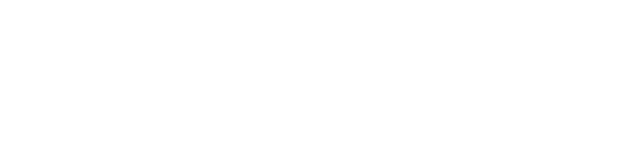
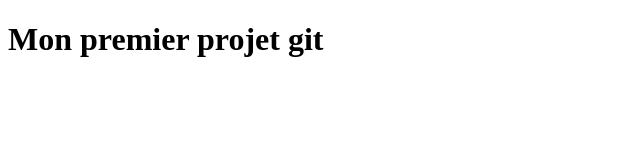
Before and after one commit to Benjamingllm/cours-git, a plain HTML site: page index.html in a window 1280 px wide. Shown: the whole page, without its empty margins (0-640 px from the left). Drawn offline with Linux system fonts and the light colour scheme.

Commit message:
adding for diff test

```diff
--- a/index.html
+++ b/index.html
@@ -6,6 +6,6 @@
     <title> cours git </title>
 </head>
 <body>
-
+    <h1>Mon premier projet git</h1>
 </body>
 </html>
```
